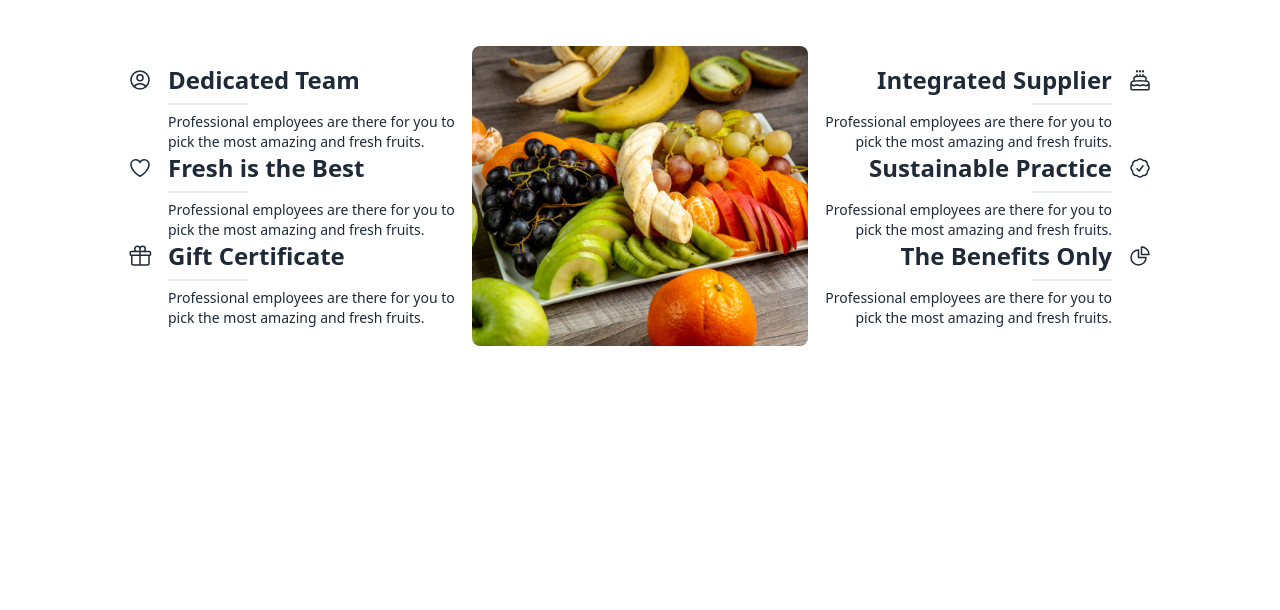
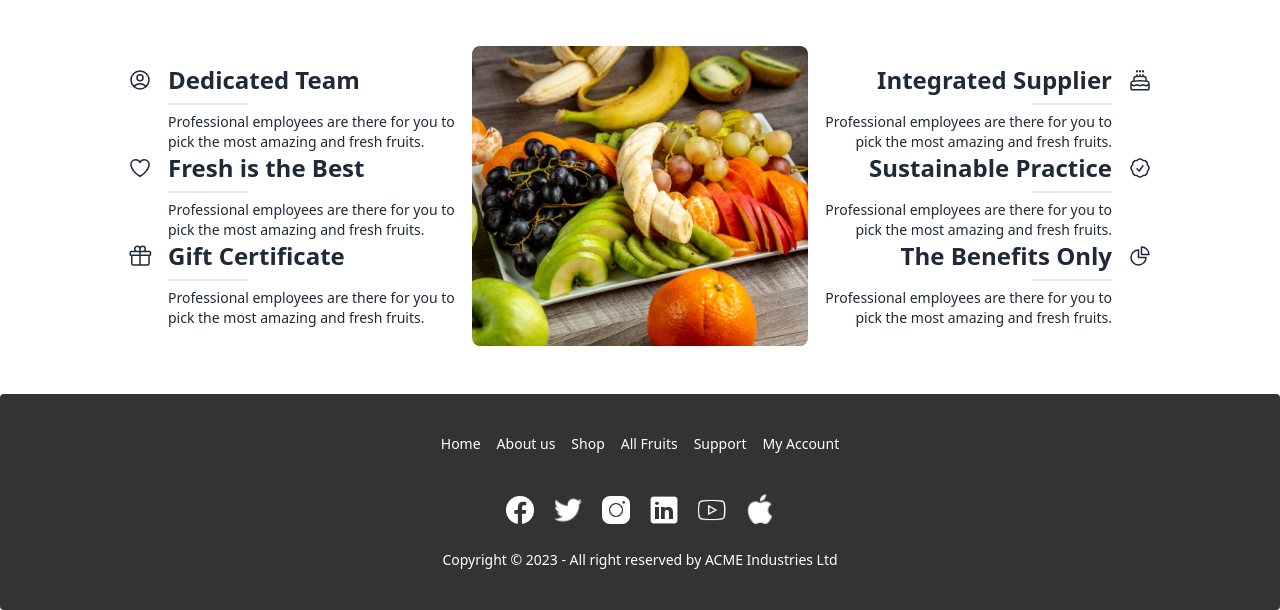
Before and after one commit to riajulpro/food-burst, a plain HTML site: page index.html in a window 1280 px wide. Shown: the part 1852-2462 px from the top of the page. Before the commit the page ends 2246 px from the top, so only its background shows below. Drawn offline with nearby package versions, Linux system fonts and the light colour scheme.

Commit message:
finally adding all the sections

```diff
--- a/index.html
+++ b/index.html
@@ -1035,6 +1035,29 @@
         </div>
       </section>
     </main>
-    <footer></footer>
+    <footer
+      class="footer footer-center p-10 bg-[#333] text-white rounded"
+    >
+      <div class="grid grid-flow-col gap-4">
+        <a class="link link-hover">Home</a>
+        <a class="link link-hover">About us</a>
+        <a class="link link-hover">Shop</a>
+        <a class="link link-hover">All Fruits</a>
+        <a class="link link-hover">Support</a>
+        <a class="link link-hover">My Account</a>
+      </div>
+      <div>
+        <div class="grid grid-flow-col gap-4">
+          <a href=""><img src="images/icons/facebook.png" alt="" class="w-8"></a>
+          <a href=""><img src="images/icons/twitter.png" alt="" class="w-8"></a>
+          <a href=""><img src="images/icons/instagram.png" alt="" class="w-8"></a>
+          <a href=""><img src="images/icons/linkedin.png" alt="" class="w-8"></a>
+          <a href=""><img src="images/icons/youtube.png" alt="" class="w-8"></a>
+          <a href=""><img src="images/icons/apple.png" alt="" class="w-8"></a>
+        </div>
+      <div class="mt-4">
+        <p>Copyright © 2023 - All right reserved by ACME Industries Ltd</p>
+      </div>
+    </footer>
   </body>
 </html>
```
Also changed, not shown: images/icons/apple.png (added), images/icons/facebook.png (added), images/icons/instagram.png (added), images/icons/linkedin.png (added), images/icons/twitter.png (added), images/icons/youtube.png (added).
